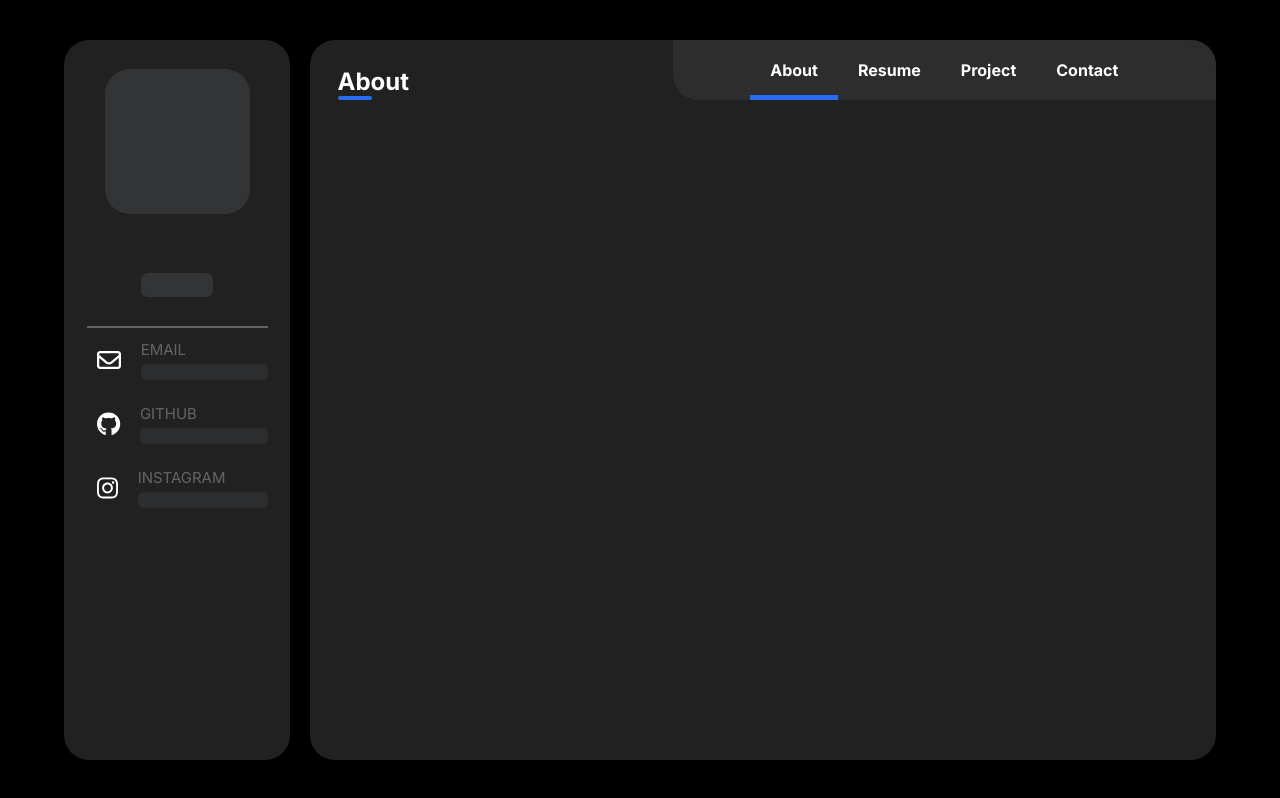
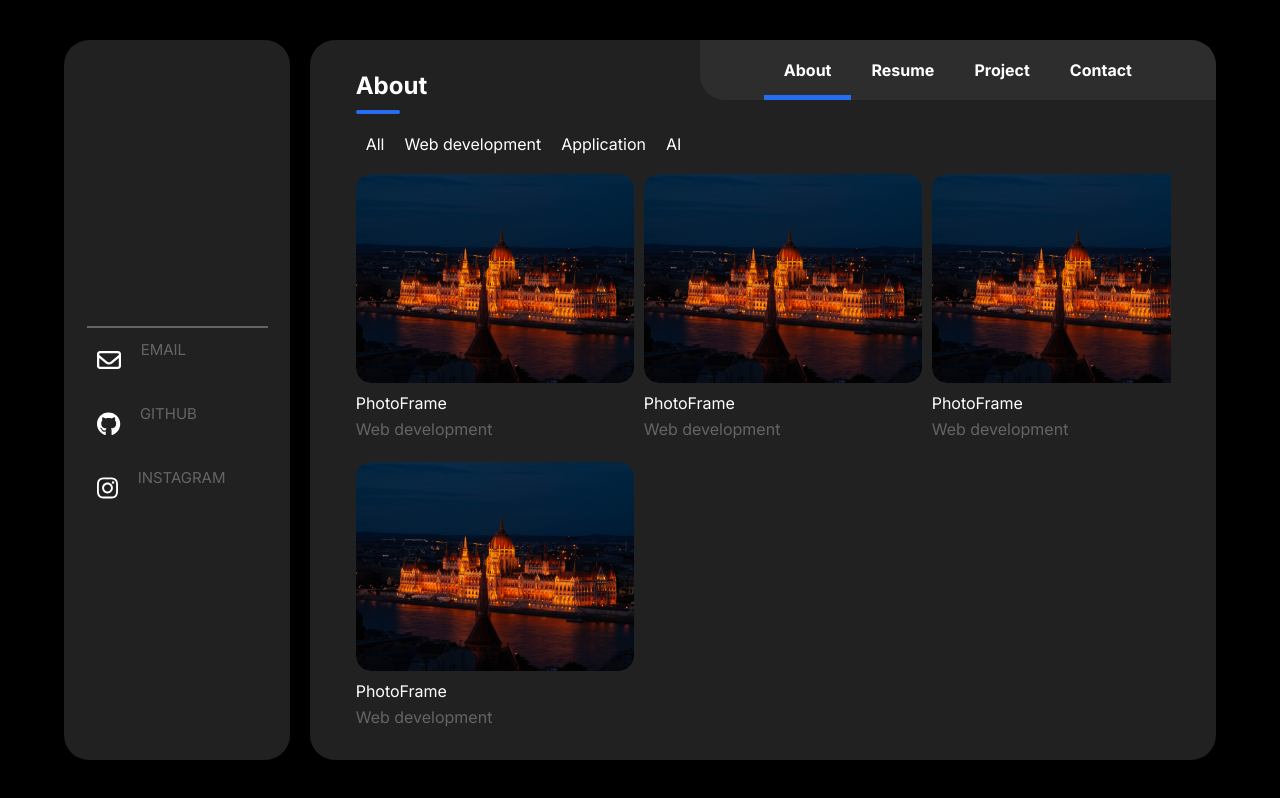
Before and after one commit to lee-seokmin/portfolio, a Next.js app: page / in a window 1280 px wide. Built offline with nearby package versions, Linux system fonts and the light colour scheme.

Commit message:
project card 구현

```diff
--- a/src/app/page.tsx
+++ b/src/app/page.tsx
@@ -8,18 +8,21 @@ import { faEnvelope } from '@fortawesome/free-regular-svg-icons';
 import { faInstagram, faGithub } from "@fortawesome/free-brands-svg-icons";
 import { useState } from "react";
 
+import Project from "./project";
+
 export default function Home() {
   const [Screen, SetScreen] = useState("About");
+  const [IsSkeleton, SetIsSkeleton] = useState(false);
 
   return (
     <div className={styles.wrap}>
       <div className={`${styles.LeftSideBox} ${styles.Box}`}>
         <div className={styles.LeftSideBoxWrap}>
           <div className={styles.Profile}>
-            <div className={styles.ProfileImgHolder}>
+            <div className={`${styles.ProfileImgHolder} ${IsSkeleton ? styles.SkeletonActive : ""}`}>
 
             </div>
-            <div className={styles.ProfileNameHolder}>
+            <div className={`${styles.ProfileNameHolder} ${IsSkeleton ? styles.SkeletonActive : ""}`}>
 
             </div>
           </div>
@@ -30,7 +33,7 @@ export default function Home() {
               </div>
               <div className={styles.InfoDetail}>
                 <span className={styles.InfoName}>EMAIL</span>
-                <span className={styles.Info}></span>
+                <span className={`${styles.Info} ${IsSkeleton ? styles.SkeletonActive : ""}`}></span>
               </div>
             </div>
 
@@ -40,7 +43,7 @@ export default function Home() {
               </div>
               <div className={styles.InfoDetail}>
                 <span className={styles.InfoName}>GITHUB</span>
-                <span className={styles.Info}></span>
+                <span className={`${styles.Info} ${IsSkeleton ? styles.SkeletonActive : ""}`}></span>
               </div>
             </div>
 
@@ -50,7 +53,7 @@ export default function Home() {
               </div>
               <div className={styles.InfoDetail}>
                 <span className={styles.InfoName}>INSTAGRAM</span>
-                <span className={styles.Info}></span>
+                <span className={`${styles.Info} ${IsSkeleton ? styles.SkeletonActive : ""}`}></span>
               </div>
             </div>
           </div>
@@ -64,23 +67,23 @@ export default function Home() {
             </div>
           </div>
           <div className={styles.HeaderNav}>
-            <li className={`${styles.NavLi} ${Screen == "About" ? styles.NavActive: styles.NavDisabled}`} onClick={() => SetScreen("About")}>
+            <li className={`${styles.NavLi} ${Screen == "About" ? styles.NavActive: ""}`} onClick={() => SetScreen("About")}>
               About
             </li>
-            <li className={`${styles.NavLi} ${Screen == "Resume" ? styles.NavActive: styles.NavDisabled}`} onClick={() => SetScreen("Resume")}>
+            <li className={`${styles.NavLi} ${Screen == "Resume" ? styles.NavActive: ""}`} onClick={() => SetScreen("Resume")}>
               Resume
             </li>
-            <li className={`${styles.NavLi} ${Screen == "Project" ? styles.NavActive: styles.NavDisabled}`} onClick={() => SetScreen("Project")}>
+            <li className={`${styles.NavLi} ${Screen == "Project" ? styles.NavActive: ""}`} onClick={() => SetScreen("Project")}>
               Project
             </li>
-            <li className={`${styles.NavLi} ${Screen == "Contact" ? styles.NavActive: styles.NavDisabled}`} onClick={() => SetScreen("Contact")}>
+            <li className={`${styles.NavLi} ${Screen == "Contact" ? styles.NavActive: ""}`} onClick={() => SetScreen("Contact")}>
               Contact
             </li>
           </div>
         </div>
 
         <div className={styles.Body}>
-
+          <Project IsSkeleton={IsSkeleton} />
         </div>
       </div>
     </div>
--- a/src/app/project.tsx
+++ b/src/app/project.tsx
@@ -1,10 +1,66 @@
 "use client";
 
+import Image from "next/image";
 import { useState } from "react";
 import styles from "../css/projectview.module.css";
+import Img from "../../public/DSC_0986.jpg"
 
-export default function Project() {
+const CardRendering = (IsSkeleton: boolean) => {
+    const result = [];
+
+    for(let i = 0; i < 4; i++) {
+        result.push(
+            <div className={styles.Card}>
+                <div className={`${styles.CardImgHolder} ${IsSkeleton ? styles.SkeletonActive : ""}`}>
+                    {
+                        IsSkeleton == false ? (
+                            <Image src={Img}
+                                layout='fill'
+                                objectFit='cover'
+                                alt={""}
+                                className={styles.CardImg}
+                            />
+                        ) : ""
+                    }
+                </div>
+                <div className={styles.CardInfo}>
+                    <span className={`${styles.CardTitle} ${IsSkeleton ? styles.SkeletonActive : ""}`}>
+                        {
+                            IsSkeleton == false ? "PhotoFrame" : ""
+                        }
+                    </span>
+                    <span className={`${styles.CardCategory} ${IsSkeleton ? styles.SkeletonActive : ""}`}>
+                        {
+                            IsSkeleton == false ? "Web development" : ""
+                        }
+                    </span>
+                </div>
+            </div>
+        )
+    }
+    return result;
+}
+
+export default function Project({ IsSkeleton }: {IsSkeleton: boolean}) {
     return (
-        <div className={styles.wrap}>ds</div>
+        <div className={styles.wrap}>
+            <div className={styles.Category}>
+                <li className={styles.CategoryLi}>
+                    All
+                </li>
+                <li className={styles.CategoryLi}>
+                    Web development
+                </li>
+                <li className={styles.CategoryLi}>
+                    Application
+                </li>
+                <li className={styles.CategoryLi}>
+                    AI
+                </li>
+            </div>
+            <div className={styles.Body}>
+                {CardRendering(IsSkeleton)}
+            </div>
+        </div>
     );
 }
--- a/src/css/globals.css
+++ b/src/css/globals.css
@@ -45,9 +45,9 @@ html,
 body {
   width: 100%;
   height: 100%;
-  overflow-x: hidden;
   display: flex;
   align-items: center;
+  overflow: hidden;
 }
 
 body {
--- a/src/css/page.module.css
+++ b/src/css/page.module.css
@@ -22,6 +22,7 @@
   flex-basis: 80%;
   display: flex;
   flex-direction: column;
+  gap: 10px;
 }
 
 .Box {
@@ -41,12 +42,9 @@
 
 .ProfileImgHolder {
   aspect-ratio: 1;
-  background-color: #C2CBD8;
   width: 80%;
   margin: auto;
-  border-radius: 25px;
-
-  animation: skeleton-gradient 1.8s infinite ease-in-out;
+  border-radius: 15px;
 }
 
 .ProfileNameHolder {
@@ -54,8 +52,6 @@
   height: 1.5rem;
   margin: auto;
   border-radius: 7px;
-
-  animation: skeleton-gradient 1.8s infinite ease-in-out;
 }
 
 .ProfileInfo {
@@ -78,10 +74,6 @@
   opacity: .3;
 }
 
-.EmailBox {
-
-}
-
 .IconHolder {
   padding: 10px;
 }
@@ -99,14 +91,13 @@
   height: 1rem;
   border-radius: 5px;
   opacity: .65;
-
-  animation: skeleton-gradient 1.8s infinite ease-in-out;
 }
 
 .Header {
   display: flex;
   flex-direction: row;
-  width: 100%;
+  width: 95%;
+  align-self: flex-end;
 }
 
 .HeaderTitleHolder {
@@ -115,18 +106,9 @@
 }
 
 .HeaderTitle {
-  width: 85%;
-  margin: auto auto 0 auto;
+  margin: auto auto 0 0;
   font-size: x-large;
   font-weight: bold;
-}
-
-.HeaderTitle::after {
-  content: "";
-  display: block;
-  width: 10%;
-  border: 2px solid #276DF1;
-  border-radius: 3px;
 }
 
 .HeaderNav {
@@ -154,6 +136,15 @@
   border-bottom: 5px solid #276DF1;
   transition: all 200ms ease-in;
   padding-bottom: 15px;
+}
+
+.Body {
+  flex-grow: 1;
+  overflow: auto;
+}
+
+.SkeletonActive {
+  animation: skeleton-gradient 1.8s infinite ease-in-out;
 }
 
 /* Enable hover only on non-touch devices */
--- a/src/css/projectview.module.css
+++ b/src/css/projectview.module.css
@@ -0,0 +1,122 @@
+.wrap {
+    width: 90%;
+    margin: auto;
+    height: 100%;
+    display: flex;
+    flex-direction: column;
+    gap: 10px;
+}
+
+.wrap::before {
+    content: "";
+    display: block;
+    width: 5%;
+    border: 2px solid #276DF1;
+    border-radius: 3px;
+}
+
+.Category {
+    display: flex;
+    flex-direction: row;
+}
+
+.CategoryLi {
+    padding: 10px;
+    border-radius: 5px;
+}
+
+.CategoryLi:hover {
+    background-color: rgba(45, 45, 45, .7);
+}
+
+.Body {
+    width: 100%;
+    height: 100%;
+    display: grid;
+    grid-template-columns: 1fr 1fr 1fr;
+    row-gap: 10px;
+    column-gap: 10px;
+    overflow-y: auto;
+    margin-bottom: 20px;
+}
+
+.Card {
+    width: 100%;
+    display: flex;
+    flex-direction: column;
+    aspect-ratio: 1;
+    gap: 10px;
+}
+
+.CardImgHolder {
+    aspect-ratio: 4/3;
+    border-radius: 15px;
+    overflow: hidden;
+    position: relative;
+    cursor: pointer;
+}
+
+.CardImgHolder:hover > img {
+    transform: scale(1.2);
+}
+
+.CardImgHolder::before {
+    content: "View More";
+    position: absolute;
+    width: 100%;
+    height: 100%;
+    display: flex;
+    align-items: center;
+    justify-content: center;
+    background-color: rgba(0, 0, 0, 0.4);
+    opacity: 0;
+    z-index: 5;
+    transition: all 400ms ease;
+}
+
+.CardImgHolder:hover::before {
+    opacity: 1;
+}
+
+.CardImg {
+    border-radius: 15px;
+    transition: all 400ms ease;
+    z-index: 1;
+}
+
+.CardInfo {
+    display: flex;
+    flex-direction: column;
+    gap: 10px;
+}
+
+.CardTitle {
+    height: 1rem;
+    border-radius: 7px;
+}
+
+.CardCategory {
+    height: 1rem;
+    border-radius: 7px;
+    opacity: .3;
+}
+
+.SkeletonActive {
+    animation: skeleton-gradient 1.8s infinite ease-in-out;
+}
+
+
+
+@keyframes skeleton-gradient {
+    0% {
+        background-color: rgba(194, 203, 216, 0.1);
+    }
+
+    50% {
+        background-color: rgba(194, 203, 216, 0.3);
+    }
+
+    100% {
+        background-color: rgba(194, 203, 216, 0.1);
+    }
+  }
```
Also changed, not shown: public/DSC_0986.jpg (added).
